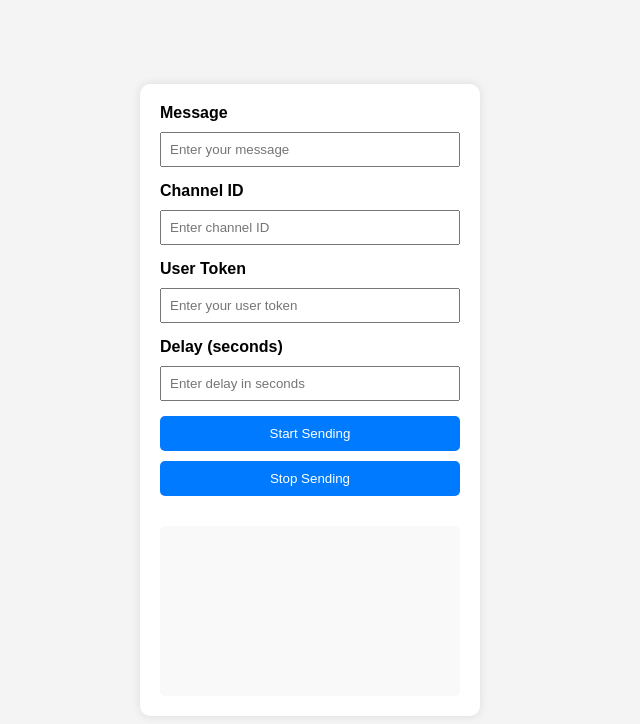
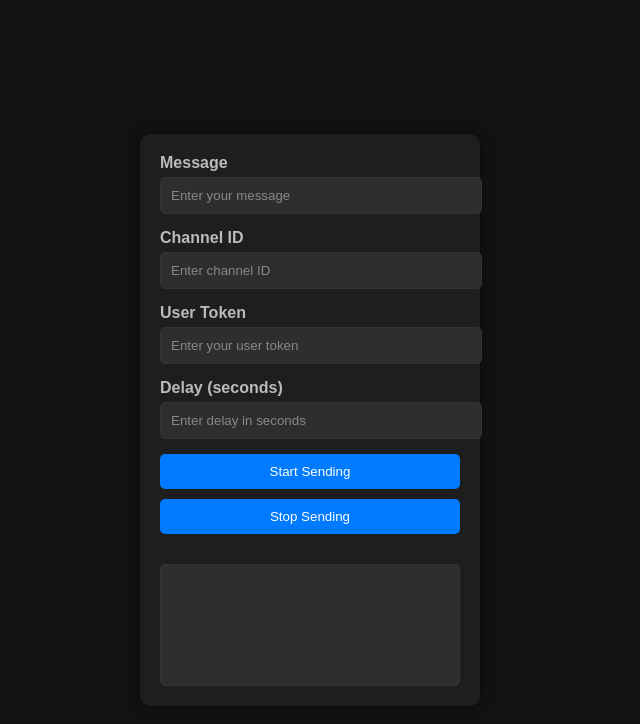
Before and after one commit to hallofdumbdan/kanakosend, a plain HTML site: page index.html in a window 1280 px wide. Shown: the whole page, without its empty margins (330-970 px from the left). Drawn offline with Linux system fonts and the light colour scheme.

Commit message:
Update styles.css

```diff
--- a/styles.css
+++ b/styles.css
@@ -1,21 +1,22 @@
+/* General Styles */
 body {
+    background-color: #121212;
+    color: #E0E0E0;
     font-family: Arial, sans-serif;
-    background-color: #f4f4f4;
+    margin: 0;
+    padding: 20px;
     display: flex;
     justify-content: center;
     align-items: center;
     height: 100vh;
-    flex-direction: column;
-    margin: 0;
-    padding: 0;
 }
 
 .container {
-    background-color: #fff;
+    width: 300px;
     padding: 20px;
+    background-color: #1E1E1E;
     border-radius: 10px;
-    box-shadow: 0 0 10px rgba(0, 0, 0, 0.1);
-    width: 300px;
+    box-shadow: 0px 0px 10px rgba(0, 0, 0, 0.5);
 }
 
 .form-group {
@@ -26,43 +27,26 @@ label {
     display: block;
     margin-bottom: 5px;
     font-weight: bold;
+    color: #BBBBBB;
 }
 
-input[type="text"], input[type="number"], input[type="password"] {
+input {
     width: 100%;
-    padding: 8px;
-    margin-top: 5px;
-    box-sizing: border-box;
+    padding: 10px;
+    border: 1px solid #333333;
+    border-radius: 5px;
+    background-color: #2E2E2E;
+    color: #FFFFFF;
 }
 
-#logs {
-    margin-top: 20px;
-    background-color: #f9f9f9;
-    padding: 10px;
-    border-radius: 5px;
-    height: 150px;
-    overflow-y: scroll;
+input::placeholder {
+    color: #888888;
 }
 
 button {
     padding: 10px 20px;
     background-color: #007BFF;
-    color: white;
-    border: none;
-    border-radius: 5px;
-    cursor: pointer;
-    width: 100%;
-}
-
-button:disabled {
-    background-color: #cccccc;
-    cursor: not-allowed;
-}
-
-button {
-    padding: 10px 20px;
-    background-color: #007BFF;
-    color: white;
+    color: #FFFFFF;
     border: none;
     border-radius: 5px;
     cursor: pointer;
@@ -70,7 +54,23 @@ button {
     margin-bottom: 10px;
 }
 
+button:hover {
+    background-color: #0056b3;
+}
+
+#logs {
+    margin-top: 20px;
+    padding: 10px;
+    background-color: #2E2E2E;
+    border-radius: 5px;
+    height: 100px;
+    overflow-y: auto;
+    font-size: 14px;
+    color: #E0E0E0;
+    border: 1px solid #333333;
+}
+
 button:disabled {
-    background-color: #cccccc;
+    background-color: #444444;
     cursor: not-allowed;
 }
```
